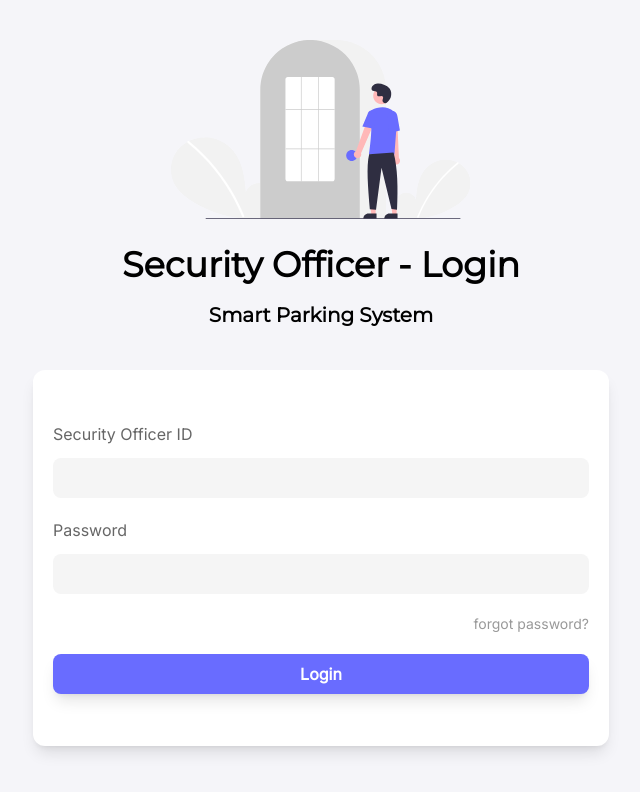
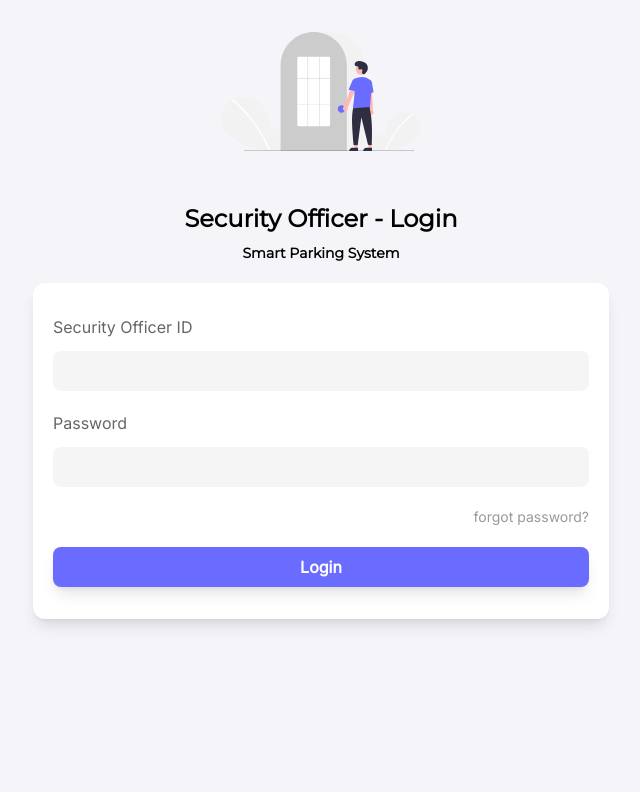
Before and after one commit to Rashmi-Wijesekara/smart-parking-system-security-officer, a React (Create React App) app: page / in a window 1280 px wide. Shown: the top 792 px of the page, without its empty margins (319-959 px from the left). Built offline with nearby package versions, Linux system fonts and the light colour scheme.

Commit message:
login page completed

```diff
--- a/src/App.js
+++ b/src/App.js
@@ -7,18 +7,22 @@ import {
 } from "react-router-dom";
 
 import "./App.css";
-import Login from "./login/pages/Login"
+import Login from "./login/pages/Login";
+import PasswordReset from "./password-reset/pages/PasswordReset"
 
 function App() {
 	return (
 		<Router>
 			<Switch>
 				<Route path="/" exact>
-					<Login/>
+					<Login />
 				</Route>
 
 				<Route path="/dashboard">dashboard page</Route>
-        <Route path="/error">404 not found</Route>
+				<Route path="/password-reset">
+					<PasswordReset />
+				</Route>
+				<Route path="/error">404 not found</Route>
 				<Redirect to="/error" />
 			</Switch>
 		</Router>
--- a/src/login/components/LoginForm.js
+++ b/src/login/components/LoginForm.js
@@ -1,30 +1,45 @@
-import React from "react";
+import React, { useState, useEffect } from "react";
+import { useHistory } from "react-router-dom";
+
 import Form from "../../shared/components/Form";
 
-const LoginForm = () => {
+const LoginForm = (props) => {
+	const [error, setError] = useState("");
+
 	const InputNames = [
 		{ id: 1, name: "Security Officer ID", type: "text" },
-		{ id: 2, name: "Password", type: "password"},
-	]
+		{ id: 2, name: "Password", type: "password" },
+	];
+	const officerId = "123";
+	const password = "zzz";
+	let history = useHistory();
 
-	const officerId = "123"
-	const password = "zzz"
+	// check for id and password
+	const formSubmitHandler = (input1, input2) => {
+		if (input1 === officerId && input2 === password) {
+			console.log("successfully logged-in");
+			setError("");
 
-	const formSubmitHandler = (input1, input2) => {
-		if(input1 === officerId && input2 === password) {
-			console.log("successfully logged-in")
-		}else {
-			console.log("wrong id & password")
+			// redirect to the dashboard
+			history.push("/dashboard");
+		} else {
+			console.log("wrong id & password");
+			setError("Invalid ID & Password");
 		}
-	}
+	};
 
 	return (
-		<div className="max-w-xl mx-auto mt-10">
+		<div className="max-w-xl mx-auto mt-5">
+			{error && (
+				<div className="bg-red-400 rounded-lg text-textInput my-3 text-center font-semibold font-second">
+					{error}
+				</div>
+			)}
 			<Form
-				className=""
 				inputNames={InputNames}
 				forgot={true}
 				onSubmit={formSubmitHandler}
+				forgotPathTo={"/password-reset"}
 			/>
 		</div>
 	);
--- a/src/login/pages/Login.js
+++ b/src/login/pages/Login.js
@@ -4,15 +4,16 @@ import { ReactComponent as LoginImage } from "../../assets/images/login.svg";
 import LoginForm from "../components/LoginForm"
 
 const Login = () => {
+
 	return (
 		<div className="bg-background w-xl h-screen">
 			<div className="mx-auto">
-				<LoginImage className="w-full pt-10" />
+				<LoginImage className=" mx-auto w-[200px] h-fit py-8" />
 				<div className="font-main font-semibold text-center my-5">
-					<div className="text-[35px]">Security Officer - Login</div>
-					<div className="text-[20px] mt-2">Smart Parking System</div>
+					<div className="text-2xl">Security Officer - Login</div>
+					<div className="text-sm mt-2">Smart Parking System</div>
 				</div>
-				<LoginForm/>
+				<LoginForm />
 			</div>
 		</div>
 	);
--- a/src/shared/components/Form.js
+++ b/src/shared/components/Form.js
@@ -1,37 +1,39 @@
 import React, { useState, useEffect } from "react";
+import { NavLink } from "react-router-dom";
 
 const Form = (props) => {
-
-	const [input1, setInput1] = useState("")
-	const [input2, setInput2] = useState("")
+	const [input1, setInput1] = useState("");
+	const [input2, setInput2] = useState("");
 
 	// input fields are updated
 	const handleTextInputChange = (event, id) => {
-		if(id=== 1)
-		{
-			setInput1(event.target.value)
+		if (id === 1) {
+			setInput1(event.target.value);
+		} else if (id === 2) {
+			setInput2(event.target.value);
 		}
-		else if(id=== 2)
-		{
-			setInput2(event.target.value)
-		}
-	}
+	};
 
 	// submit the form back to the parent component
 	const formSubmit = () => {
-		if(props.inputNames.length === 2){
-			props.onSubmit(input1, input2)
-			setInput1("")
-			setInput2("")
-		}else if(props.inputNames.length === 1){
-			props.onSubmit(input1)
-			setInput1("")
+		if (props.inputNames.length === 2) {
+			if (input1.length>0 && input2.length>0) {
+				props.onSubmit(input1, input2);
+				setInput1("");
+				setInput2("");
 			}
+		} else if (
+			props.inputNames.length === 1 &&
+			input1.length > 0
+		) {
+			props.onSubmit(input1);
+			setInput1("");
 		}
+	};
 
 	return (
 		<div
-			className="bg-white max-w-xl font-second rounded-xl h-fit shadow-lg py-10
+			className="bg-white max-w-xl font-second rounded-xl h-fit shadow-lg py-5
 		 transform duration-300 hover:scale-105"
 		>
 			<div className="px-5 py-3">
@@ -43,26 +45,39 @@ const Form = (props) => {
 					className="bg-textInput w-full rounded-lg my-3 mb-5 h-10 px-3 py-2"
 				/> */}
 
+				{/* if the title is given */}
+				{props.title && (
+					<div className="text-center font-main font-semibold text-[22px] pb-8">
+						{props.title}
+					</div>
+				)}
+
 				{props.inputNames.map((input) => (
 					<div className="" key={input.id}>
-						<div className="text-textGrey">{input.name}</div>
+						<div className="text-textGrey">
+							{input.name}
+						</div>
 						<input
 							type={input.type}
 							className="bg-textInput w-full rounded-lg my-3 mb-5 h-10 px-3 py-2"
 							value={input.id === 1 ? input1 : input2}
-							onChange={event=>handleTextInputChange(event, input.id)}
+							onChange={(event) =>
+								handleTextInputChange(event, input.id)
+							}
 						/>
 					</div>
 				))}
 
 				{/* forgot password link */}
 				{props.forgot === true ? (
+					<NavLink to={props.forgotPathTo}>
 						<div
 							className="text-right text-textGreyLight text-sm cursor-pointer
 					active:translate-y-2 transform duration-300"
 						>
 							forgot password?
 						</div>
+					</NavLink>
 				) : (
 					<div></div>
 				)}
--- a/tailwind.config.js
+++ b/tailwind.config.js
@@ -2,7 +2,13 @@
 module.exports = {
 	content: ["./src/**/*.{html,js}"],
 	theme: {
-		colors: {
+		extend: {
+			fontFamily: {
+				main: ["Montserrat", "sans-serif"],
+				second: ["Inter", "sans-serif"],
+			},
+
+			colors: {
 			background: "#F5F5F9",
 			mainBlue: "#696CFF",
 			textInput: "#F5F5F5",
@@ -13,11 +19,6 @@ module.exports = {
 			navbarLogoText: "#566A7F",
 			white: "#FFFFFF",
 		},
-		extend: {
-			fontFamily: {
-				main: ["Montserrat", "sans-serif"],
-				second: ["Inter", "sans-serif"],
-			},
 		},
 	},
 	plugins: [],
```
Lines whose indentation alone changed are shown as unchanged.
